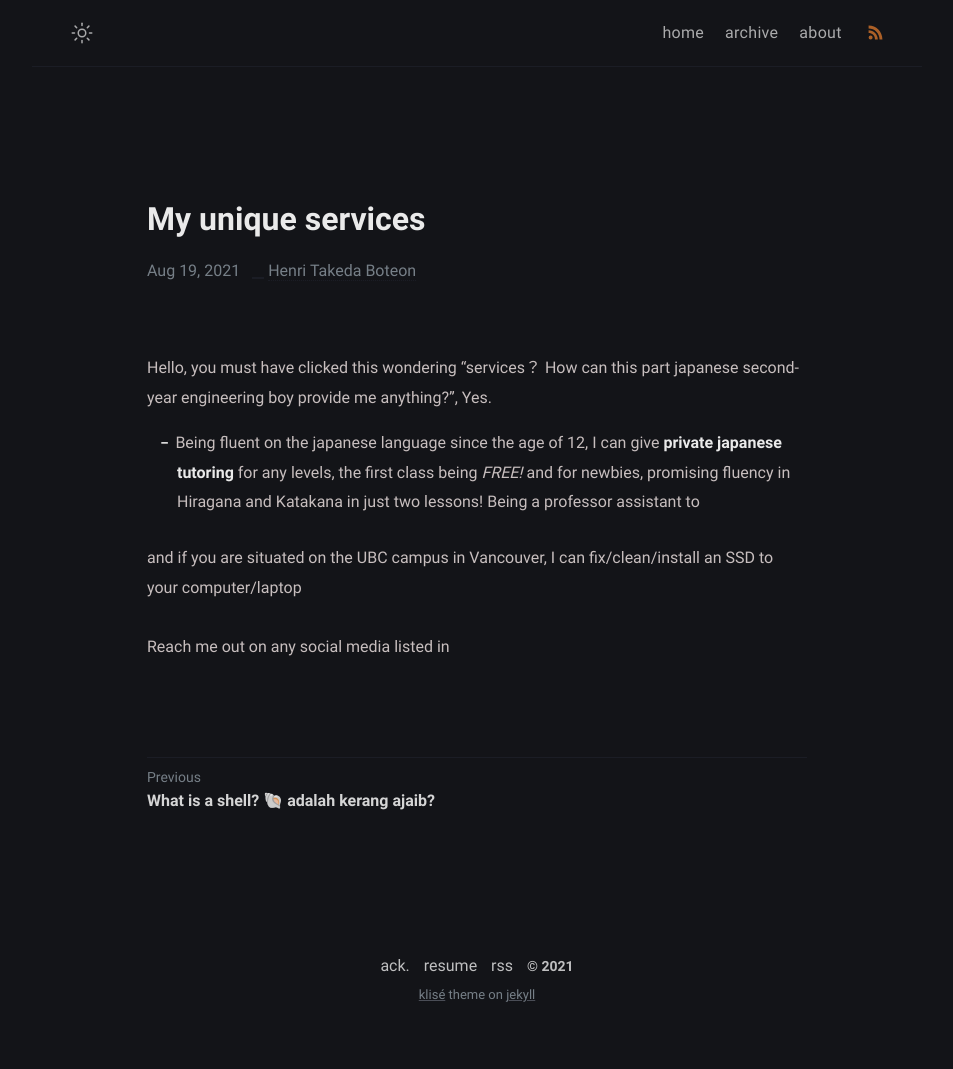
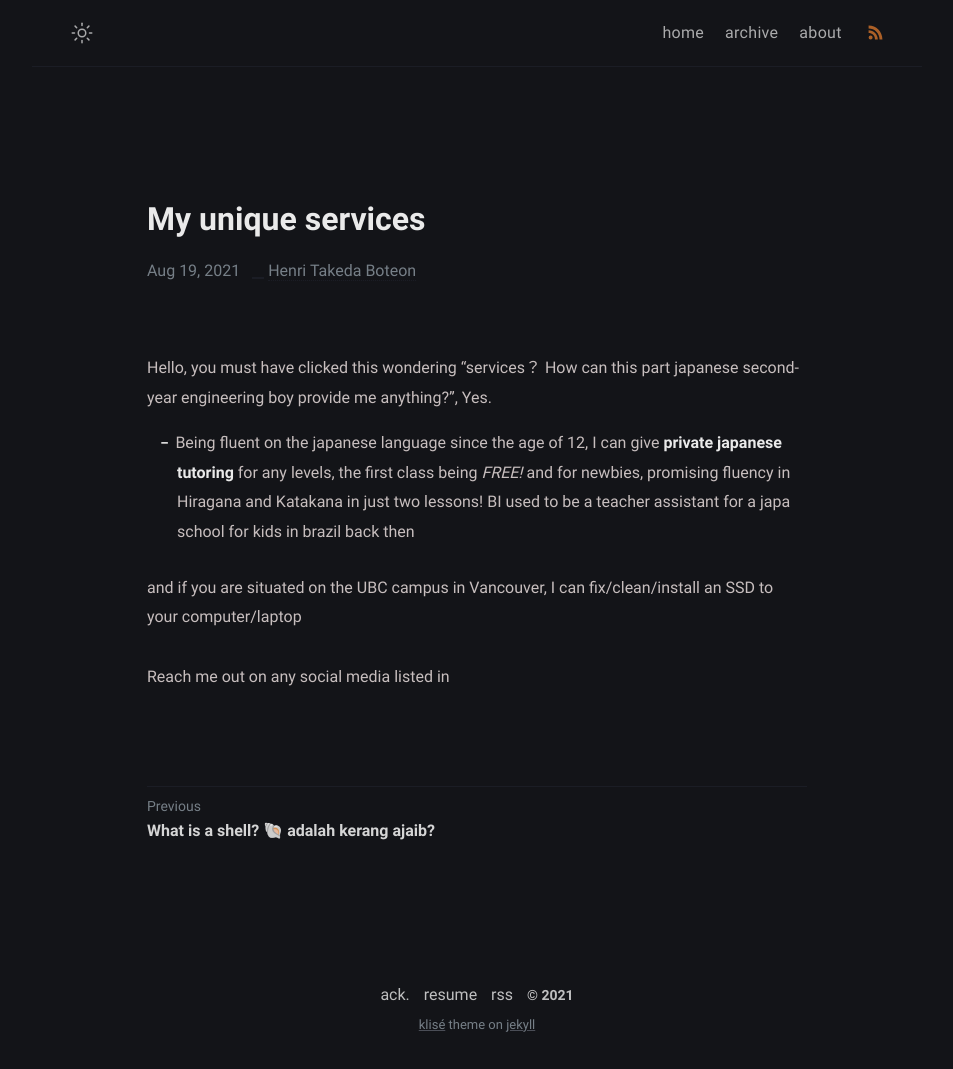
Before and after one commit to Pistachihen/pistachi.github.io, a Jekyll site: the page built from _posts/welcome-to-jekyll/2020-08-29-welcome-to-jekyll.md, in a window 1280 px wide. Shown: the whole page, without its empty margins (163-1116 px from the left). Built offline with Jekyll 4.4.1, drawn with Linux system fonts in a browser that asks for light colours; before the commit the page ends 1039 px from its top, so only the background shows below that.

Commit message:
2020-08-29-welcome-to-jekyll.md: changed

```diff
--- a/_posts/welcome-to-jekyll/2020-08-29-welcome-to-jekyll.md
+++ b/_posts/welcome-to-jekyll/2020-08-29-welcome-to-jekyll.md
@@ -6,7 +6,7 @@ categories: services
 ---
 Hello, you must have clicked this wondering "services？ How can this part japanese second-year engineering boy provide me anything?", Yes.
 
-- Being fluent on the japanese language since the age of 12, I can give **private japanese tutoring** for any levels, the first class being *FREE!* and for newbies, promising fluency in Hiragana and Katakana in just two lessons! Being a professor assistant to
+- Being fluent on the japanese language since the age of 12, I can give **private japanese tutoring** for any levels, the first class being *FREE!* and for newbies, promising fluency in Hiragana and Katakana in just two lessons! BI used to be a teacher assistant for a japa school for kids in brazil back then
 
 and if you are situated on the UBC campus in Vancouver, I can fix/clean/install an SSD to your computer/laptop
 
```
